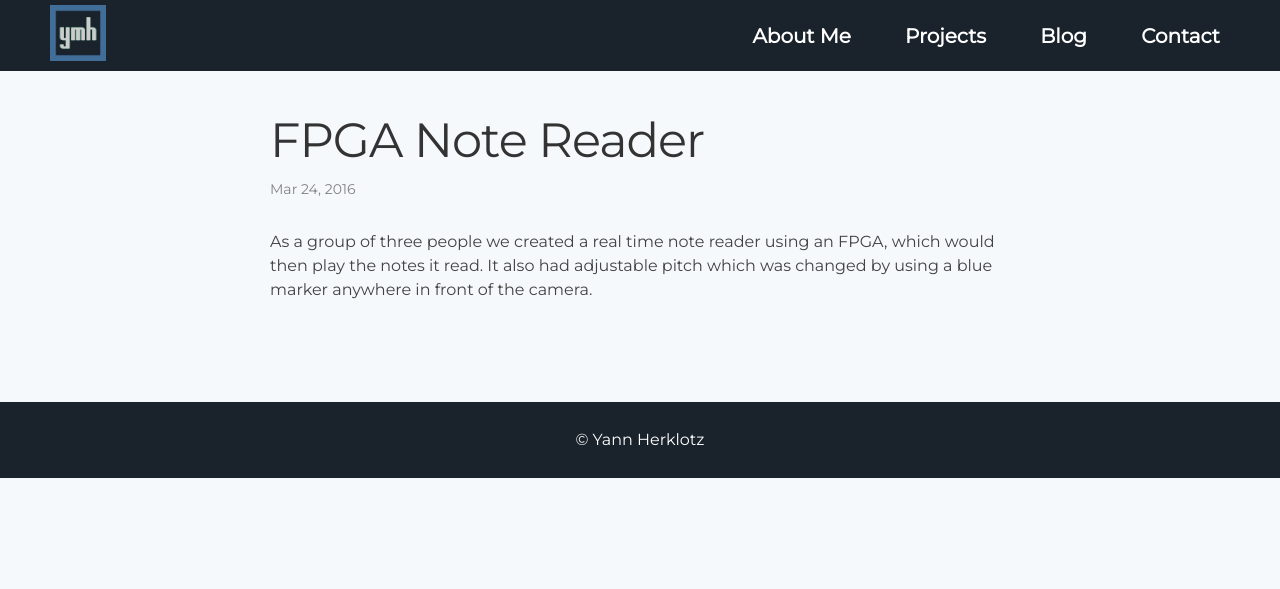
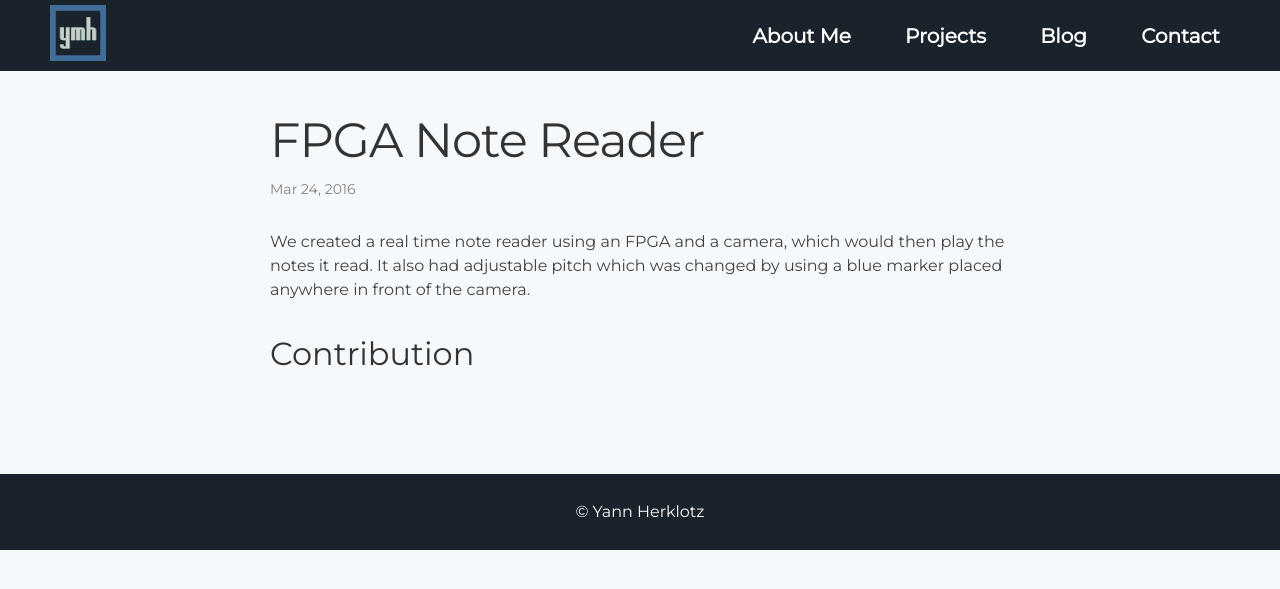
Before and after one commit to ymherklotz/website-imperial, a Jekyll site: the page built from _portfolio/2016-03-24-note_reader.md, in a window 1280 px wide. Shown: the top 589 px of the page. Built offline with Jekyll 4.4.1, drawn with Linux system fonts in a browser that asks for light colours.

Commit message:
Adding title

```diff
--- a/_portfolio/2016-03-24-note_reader.md
+++ b/_portfolio/2016-03-24-note_reader.md
@@ -8,6 +8,8 @@
 front: true
 ---
 
-As a group of three people we created a real time note reader using an FPGA,
-which would then play the notes it read. It also had adjustable pitch which was
-changed by using a blue marker anywhere in front of the camera.
+We created a real time note reader using an FPGA and a camera, which would then
+play the notes it read. It also had adjustable pitch which was changed by using
+a blue marker placed anywhere in front of the camera.
+
+## Contribution
```
